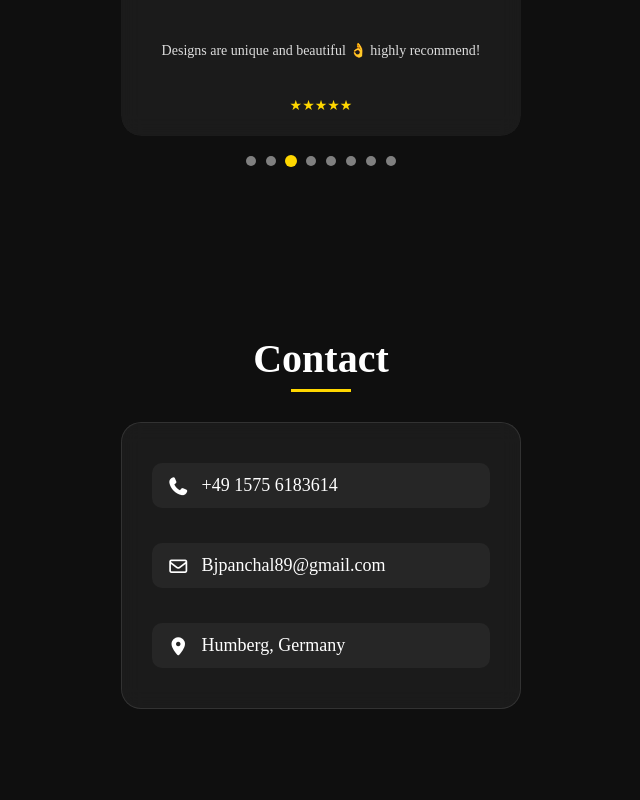
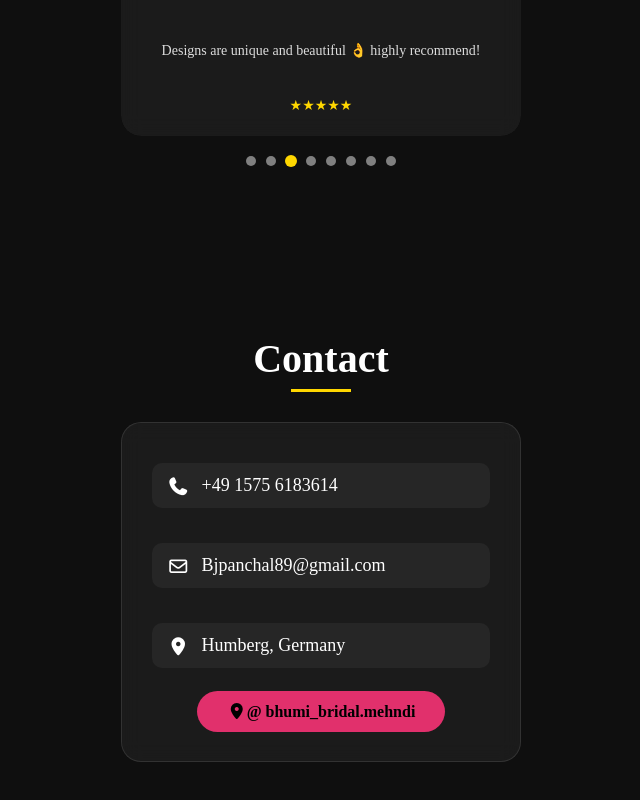
Before and after one commit to Parth290706/HENNA-BY-BHOOMI, a React (Create React App) app: page / in a window 1280 px wide. Shown: the part 1799-2599 px from the top of the page, without its empty margins (319-959 px from the left). Built offline with nearby package versions, Linux system fonts and the light colour scheme.

Commit message:
Add Instagram link to App.js

```diff
--- a/src/App.js
+++ b/src/App.js
@@ -268,6 +268,18 @@ function App() {
               <i class="fa-solid fa-location-dot"></i> Humberg, Germany
             </a>
           </p>
+
+          <p>
+            <a
+              href="https://www.instagram.com/bhumi_bridal.mehndi"
+              target="_blank"
+              rel="noopener noreferrer"
+              className="btn"
+              style={{ backgroundColor: "#E1306C" }}
+            >
+              <i class="fa-solid fa-location-dot"></i>@ bhumi_bridal.mehndi
+            </a>
+          </p>
         </div>
       </div>
 
```
